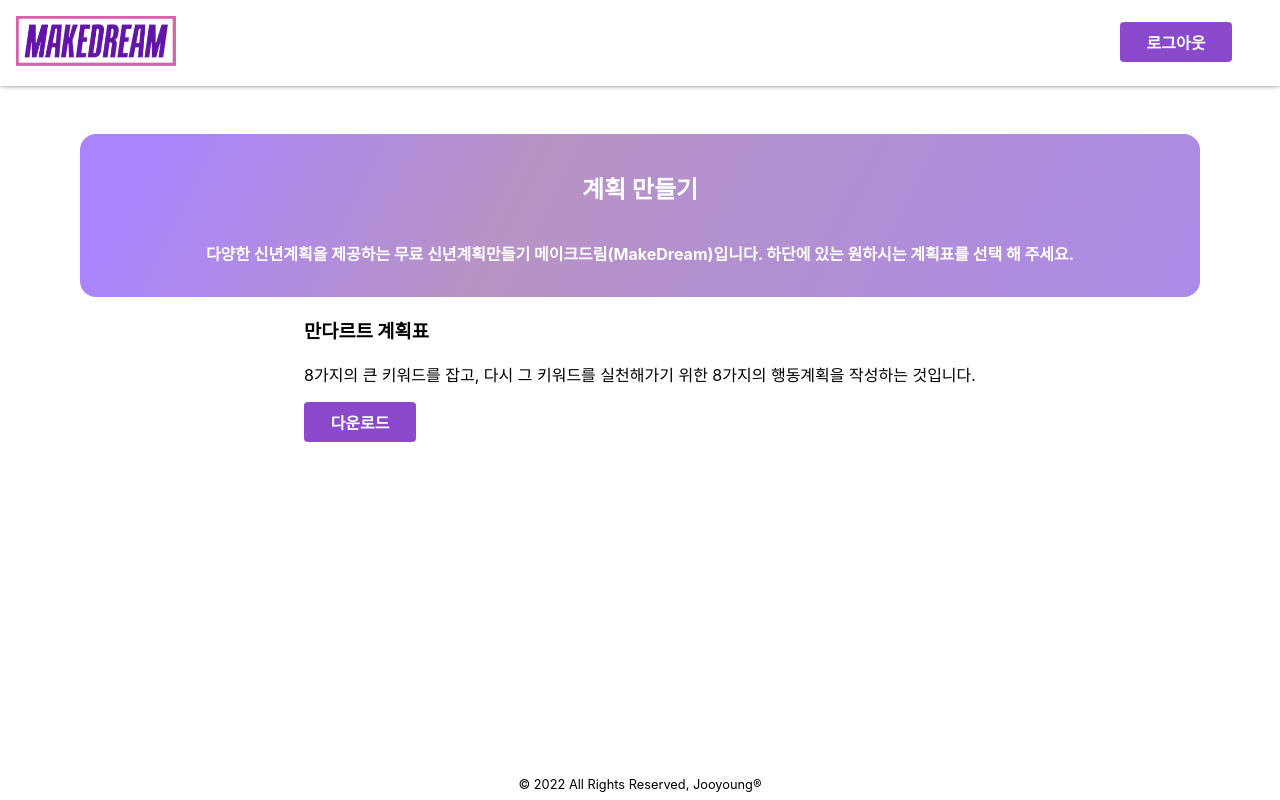
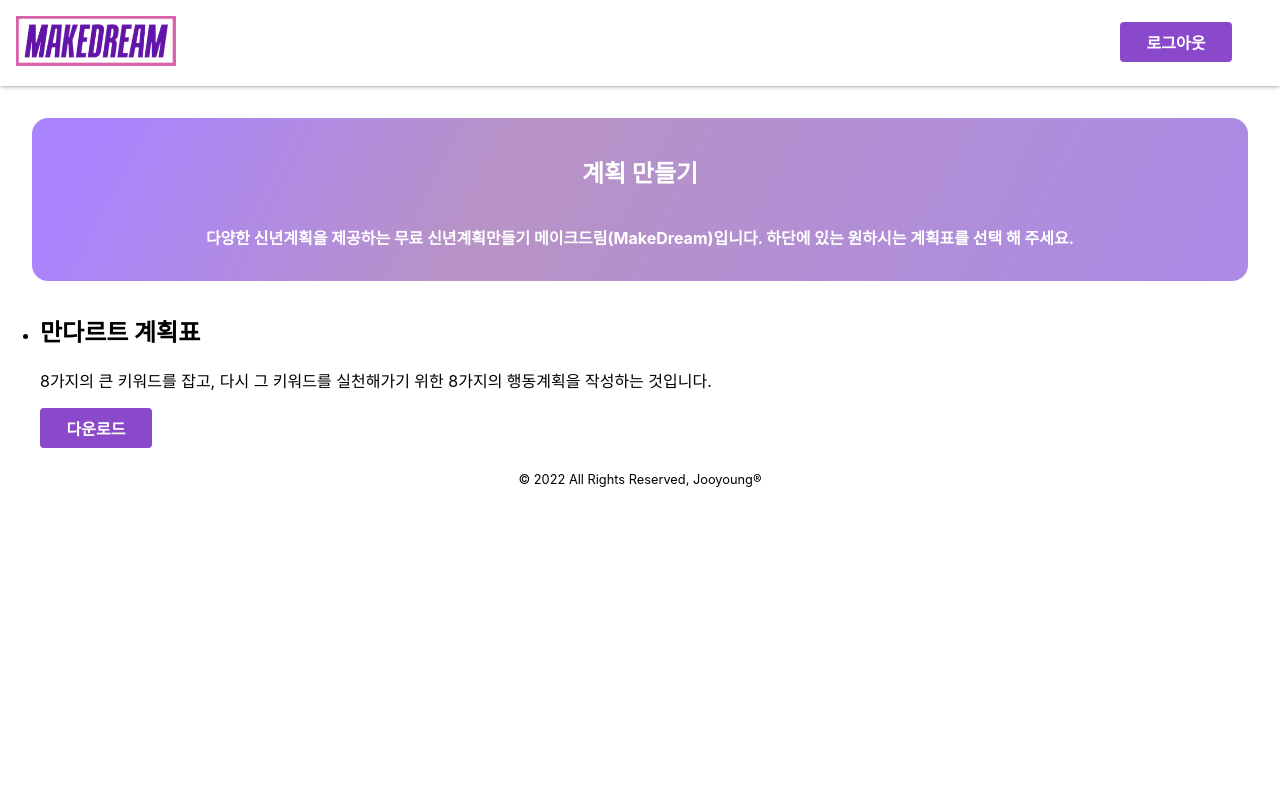
Before and after one commit to S-jooyoung/makeYourDream, a React (Create React App) app: page /main in a window 1280 px wide. Built offline with nearby package versions, Linux system fonts and the light colour scheme; no server answers; sample sign-in values are in the browser's storage; what pptxgenjs would draw is missing.

Commit message:
Feat:add schedulemaker && schedule component

```diff
--- a/src/components/banner/banner.module.css
+++ b/src/components/banner/banner.module.css
@@ -1,8 +1,7 @@
 @value makeShinePurple from "../../common/colors.css";
 
 .banner {
-  width: 100%;
-  max-width: 70rem;
+  width: 95%;
   display: flex;
   flex-direction: column;
   align-items: center;
@@ -16,7 +15,7 @@
   );
   font-size: 1rem;
   font-weight: bold;
-  margin-top: 3rem;
+  margin: 2rem;
   padding: 1rem;
   color: #fff;
   border-radius: 1rem;
--- a/src/components/main/main.jsx
+++ b/src/components/main/main.jsx
@@ -1,10 +1,12 @@
 import React, { useState, useEffect } from "react";
 import { useNavigate } from "react-router-dom";
+
+//Components
 import Banner from "../banner/banner";
-import Button from "../button/button";
-
 import Footer from "../footer/footer";
 import Header from "../header/header";
+import Schedule from "../schedule/schedule";
+import ScheduleMaker from "../schedulemaker/schedulemaker";
 import styles from "./main.module.css";
 
 const Main = ({ authservice, pptmaker }) => {
@@ -32,27 +34,7 @@ const Main = ({ authservice, pptmaker }) => {
   return (
     <div className={styles.wrap}>
       <Header onLogout={onLogout} />
-      <section className={styles.content}>
-        <Banner
-          title={"계획 만들기"}
-          description={
-            "다양한 신년계획을 제공하는 무료 신년계획만들기 메이크드림(MakeDream)입니다. 하단에 있는 원하시는 계획표를 선택 해 주세요."
-          }
-        />
-        <div className={styles.articleWrap}>
-          <article className={styles.article}>
-            <h1>만다르트 계획표</h1>
-            <p>
-              8가지의 큰 키워드를 잡고, 다시 그 키워드를 실천해가기 위한 8가지의
-              행동계획을 작성하는 것입니다.
-            </p>
-            <Button
-              name={"다운로드"}
-              onClick={(_ev) => pptmaker.mandart()}
-            ></Button>
-          </article>
-        </div>
-      </section>
+      <ScheduleMaker pptmaker={pptmaker} />
       <Footer />
     </div>
   );
--- a/src/components/main/main.module.css
+++ b/src/components/main/main.module.css
@@ -8,7 +8,6 @@
 
 .content {
   width: 100%;
-  max-width: 80rem;
   display: flex;
   flex-direction: column;
   align-items: center;
--- /dev/null
+++ b/src/components/schedule/schedule.jsx
@@ -0,0 +1,13 @@
+import React from "react";
+import Button from "../button/button";
+import styles from "./schedule.module.css";
+
+const Schedule = ({ pptmaker, title, info }) => (
+  <li className={styles.schedule}>
+    <h1 className={styles.title}>{title}</h1>
+    <p className={styles.info}>{info}</p>
+    <Button name={"다운로드"} onClick={(_ev) => pptmaker.mandart()}></Button>
+  </li>
+);
+
+export default Schedule;
--- /dev/null
+++ b/src/components/schedulemaker/schedulemaker.jsx
@@ -0,0 +1,28 @@
+import React from "react";
+import Banner from "../banner/banner";
+import Schedule from "../schedule/schedule";
+import styles from "./schedulemaker.module.css";
+
+const ScheduleMaker = ({ pptmaker }) => {
+  return (
+    <section className={styles.content}>
+      <Banner
+        title={"계획 만들기"}
+        description={
+          "다양한 신년계획을 제공하는 무료 신년계획만들기 메이크드림(MakeDream)입니다. 하단에 있는 원하시는 계획표를 선택 해 주세요."
+        }
+      />
+      <ul className={styles.schedules}>
+        <Schedule
+          pptmaker={pptmaker}
+          title={"만다르트 계획표"}
+          info={
+            "8가지의 큰 키워드를 잡고, 다시 그 키워드를 실천해가기 위한 8가지의 행동계획을 작성하는 것입니다."
+          }
+        />
+      </ul>
+    </section>
+  );
+};
+
+export default ScheduleMaker;
```
Also changed, not shown: src/components/schedule/schedule.module.css (added), src/components/schedulemaker/schedulemaker.module.css (added).
